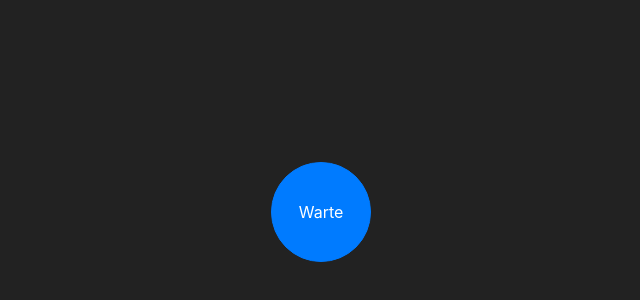
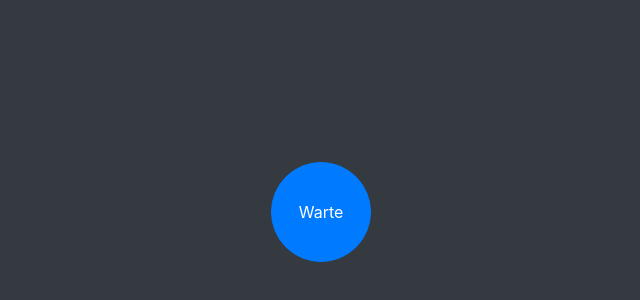
Before and after one commit to lnrdlngn/lnrdlngn.github.io, a plain HTML site: page soundboard-app/index.html in a window 1280 px wide. Shown: the part 188-488 px from the top of the page, without its empty margins (319-959 px from the left). Drawn offline with nearby package versions, Linux system fonts and the light colour scheme.

Commit message:
add bootstrap default dark color

```diff
--- a/soundboard-app/index.html
+++ b/soundboard-app/index.html
@@ -18,7 +18,7 @@
 
     <title>Leos Soundboard</title>
   </head>
-  <body>
+  <body class="bg-dark text-light">
     <div class="container-fluid">
       <div class="row">
         <div class="col-12">
--- a/soundboard-app/styles/styles.css
+++ b/soundboard-app/styles/styles.css
@@ -1,8 +1,3 @@
-body {
-  background: #222;
-  color: #fff;
-}
-
 div.buttons-wrap {
   display: flex;
   align-items: center;
```
Also changed, not shown: soundboard-app/manifest.json.
